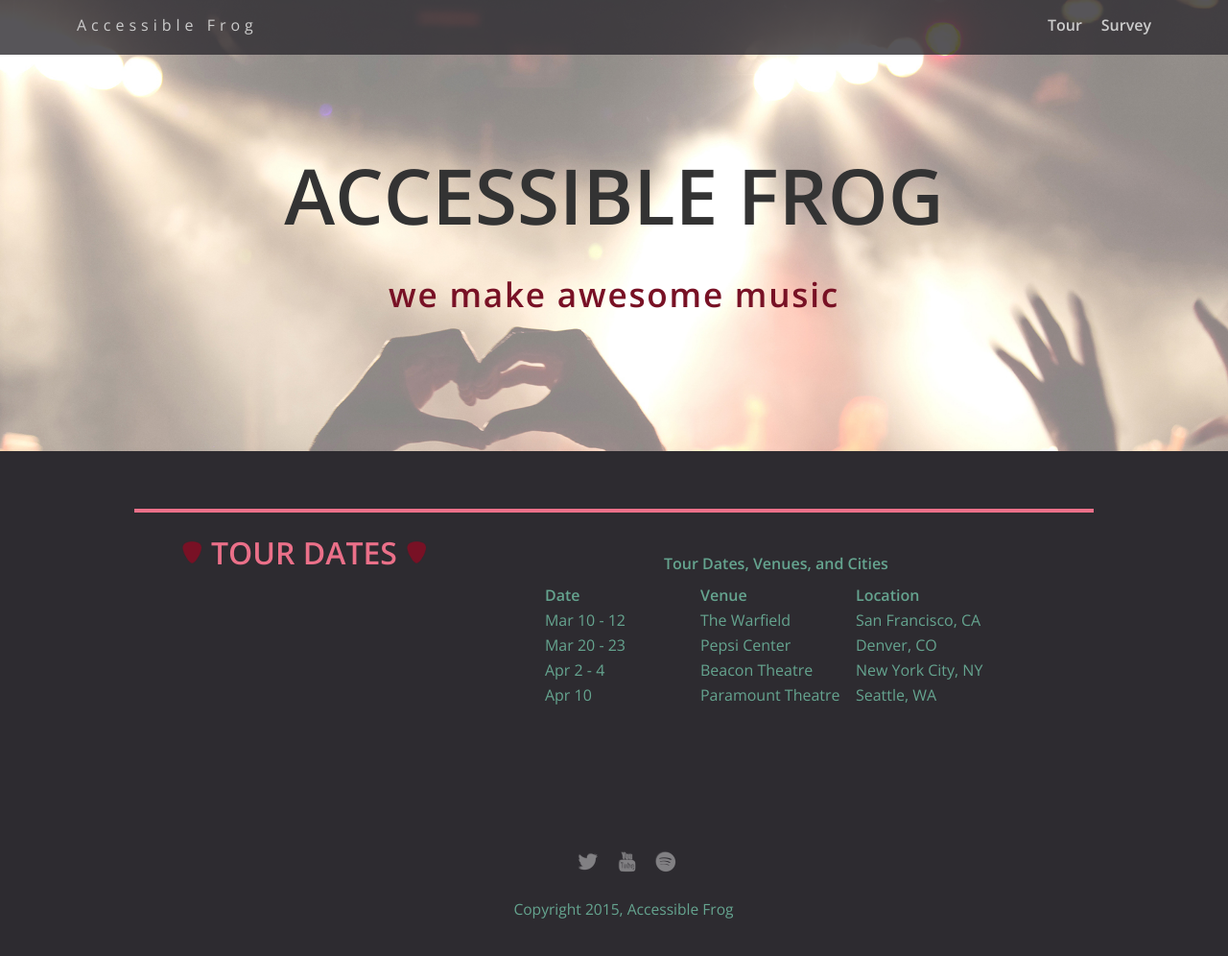
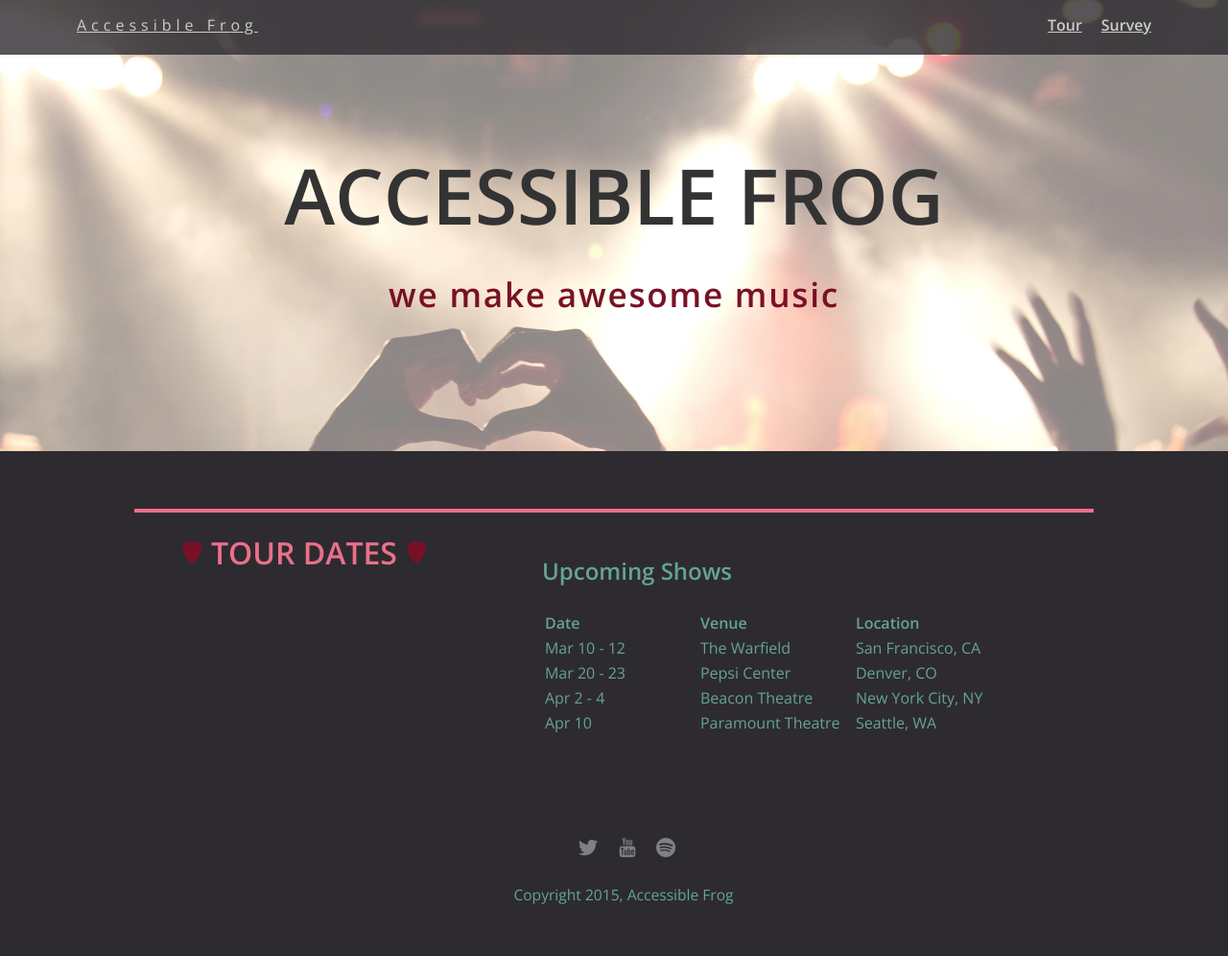
Before and after one commit to stevemasteller/accessibility_refactor_v6, a plain HTML site: page tour.html in a window 1280 px wide. Shown: the whole page at 96% size. Drawn offline with nearby package versions, Linux system fonts and the light colour scheme.

Commit message:
finished

```diff
--- a/css/styles.css
+++ b/css/styles.css
@@ -18,7 +18,6 @@ body {
 /* Link Styles */
 
 a {
-  text-decoration: none;
   color: #ccc;
 }
 
@@ -68,6 +67,7 @@ a:hover {
 header {
   text-align: center;
   background: url('../img/concert02_no_text.jpg') no-repeat top center ;
+  background-color: white;
   background-size: cover;
   overflow: hidden;
   padding-top: 60px;
@@ -173,18 +173,6 @@ a.social {
   transition: all .5s;
 }
 
-a.twitter {
-  background-image: url(../img/twitter-32.png);
-}
-
-a.youtube {
-  background-image: url(../img/youtube-32.png);
-}
-
-a.spotify {
-  background-image: url(../img/spotify-32.png);
-}
-
 a.social:hover {
   opacity: 1;
 }
--- a/css/survey.css
+++ b/css/survey.css
@@ -25,6 +25,7 @@ select,
 button {
 	background: #98949e;
 	border: 3px solid #2d2b30;
+	outline: none;
 }
 
 input:focus,
--- a/css/tour.css
+++ b/css/tour.css
@@ -1,6 +1,6 @@
 /* Tour page styles */
 
-pre {
+.table-wrapper {
   font-family: 'Open Sans', sans-serif;
   margin: 0 auto;
 }
@@ -21,7 +21,9 @@ table {
 }
 
 table caption {
-  margin-bottom: .5em;
+  text-align: left;
+  font-size: 1.5em;
+  margin: 1em 0;
 }
 
 table caption,
--- a/tour.html
+++ b/tour.html
@@ -31,9 +31,10 @@
           <img class="pick" src= "img/guitar_pick.png" alt="">
           <h3 class= "heading">Tour Dates</h3>
           <img class="pick" src= "img/guitar_pick.png" alt="">
-          <pre>
+          <div class="table-wrapper">
 			<table>
-			  <caption>Tour Dates, Venues, and Cities</caption>
+			  <caption>Upcoming Shows
+			  </caption>
 			  <tr>
 			    <th scope="col">Date</th>
 			    <th scope="col">Venue</th>
@@ -60,7 +61,7 @@
 				<td>Seattle, WA</td>
 			  </tr>
 			</table>
-          </pre>
+          </div>
         </div>
       </div>
     </main>
```
Also changed, not shown: index.html (+3 -3 lines), survey.html (+4 -4 lines), 1 other file.
